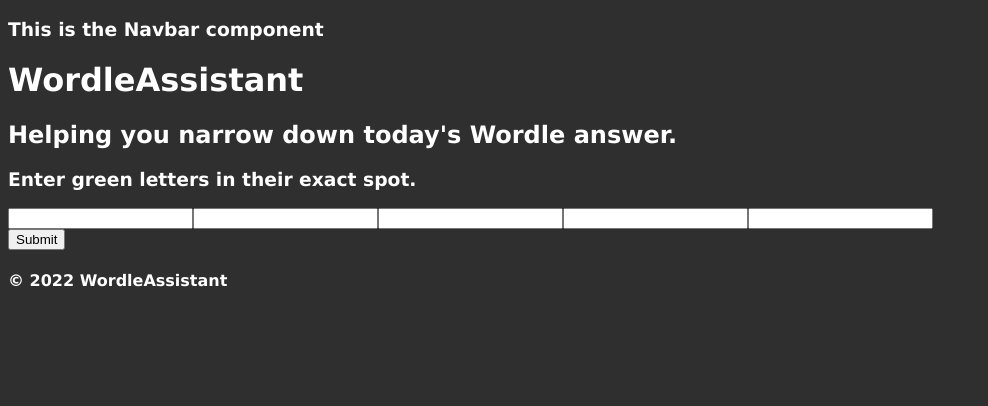
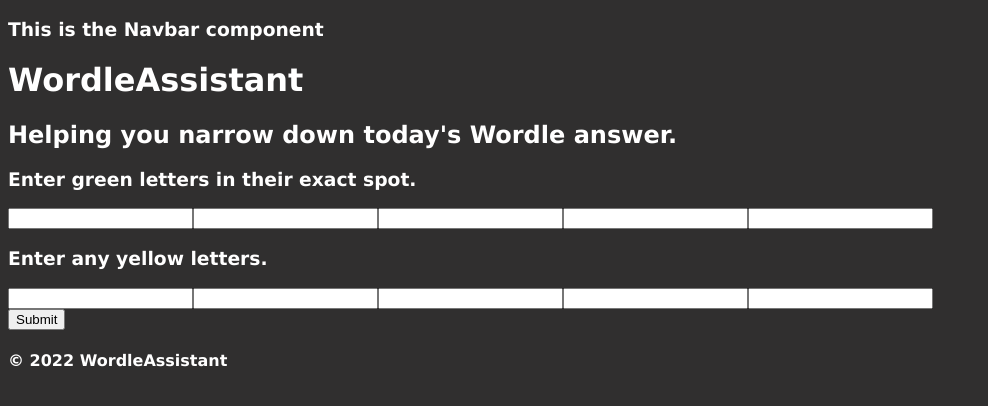
Before and after one commit to joakes0797/react-word-assistant, a React (Create React App) app: page / in a window 1280 px wide. Shown: the top 406 px of the page, without its empty margins (0-988 px from the left). Built offline with nearby package versions, Linux system fonts and the light colour scheme.

Commit message:
Complete yellowLetter functionality

```diff
--- a/src/SearchForm.js
+++ b/src/SearchForm.js
@@ -12,6 +12,11 @@ export function SearchForm() {
             B03: '',
             B04: '',
             B05: '',
+            B06: '',
+            B07: '',
+            B08: '',
+            B09: '',
+            B10: ''
         },
         onSubmit: values => {
             var greenLetters = '';
@@ -23,16 +28,43 @@ export function SearchForm() {
             (values.B05 === '') ? greenLetters += '.' : greenLetters += values.B05.toLowerCase();
 
             result = greenLetters;
-            // console.log(`The result is ${result}`);
             var regex = new RegExp(`${result}`);
-            // console.log(`The result is ${regex}`);
-            console.log(`this is a new search-------------`)
-            // var bar = answers.filter(word => word.match(/c..../g));
-            var bar = answers.filter(word => word.match(regex));
+            console.log(`this is a new green search-------------`)
+            var foo = answers.filter(word => word.match(regex));
+            for (let i = 0; i < foo.length; i++){
+                console.log(foo[i]);
+            }
 
-            for (let i = 0; i < bar.length; i++){
-                console.log(bar[i]);
+            var y1 = '';
+            var y2 = '';
+            var y3 = '';
+            var y4 = '';
+            var y5 = '';
+
+            (values.B06 === '') ? y1 = '.' : y1 = values.B06.toLowerCase();
+            (values.B07 === '') ? y2 = '.' : y2 = values.B07.toLowerCase();
+            (values.B08 === '') ? y3 = '.' : y3 = values.B08.toLowerCase();
+            (values.B09 === '') ? y4 = '.' : y4 = values.B09.toLowerCase();
+            (values.B10 === '') ? y5 = '.' : y5 = values.B10.toLowerCase();
+
+            console.log(`this is the yellow search on greens -------------`)
+            var bar = foo.filter(word => word.match(y1));
+            var bar2 = bar.filter(word => word.match(y2));
+            var bar3 = bar2.filter(word => word.match(y3));
+            var bar4 = bar3.filter(word => word.match(y4));
+            var bar5 = bar4.filter(word => word.match(y5));
+
+            for (let i = 0; i < bar5.length; i++){
+                console.log(bar5[i]);
             }
+
+
+
+
+
+
+
+
         }
     });
     return (
@@ -48,15 +80,15 @@ export function SearchForm() {
                     <input onChange={formik.handleChange} value={formik.values.B04} type="text" pattern="[a-zA-Z]" title="No spaces, numbers, or special characters." id="B04" name="B04" maxLength="1" />
                     <input onChange={formik.handleChange} value={formik.values.B05} type="text" pattern="[a-zA-Z]" title="No spaces, numbers, or special characters." id="B05" name="B05" maxLength="1" />
                 </div>
-                {/* <div className="yellow-letters">
+                <div className="yellow-letters">
                     <h3>Enter any yellow letters.</h3>
-                    <input className="form-field" placeholder="" name="B06" maxlength="1" />
-                    <input className="form-field" placeholder="" name="B07" maxlength="1" />
-                    <input className="form-field" placeholder="" name="B08" maxlength="1" />
-                    <input className="form-field" placeholder="" name="B09" maxlength="1" />
-                    <input className="form-field" placeholder="" name="B10" maxlength="1" />
+                    <input onChange={formik.handleChange} value={formik.values.B06} type="text" pattern="[a-zA-Z]" title="No spaces, numbers, or special characters." id="B06" name="B06" maxLength="1" />
+                    <input onChange={formik.handleChange} value={formik.values.B07} type="text" pattern="[a-zA-Z]" title="No spaces, numbers, or special characters." id="B07" name="B07" maxLength="1" />
+                    <input onChange={formik.handleChange} value={formik.values.B08} type="text" pattern="[a-zA-Z]" title="No spaces, numbers, or special characters." id="B08" name="B08" maxLength="1" />
+                    <input onChange={formik.handleChange} value={formik.values.B09} type="text" pattern="[a-zA-Z]" title="No spaces, numbers, or special characters." id="B09" name="B09" maxLength="1" />
+                    <input onChange={formik.handleChange} value={formik.values.B10} type="text" pattern="[a-zA-Z]" title="No spaces, numbers, or special characters." id="B10" name="B10" maxLength="1" />
                 </div>
-                <div className="gray-letters">
+                {/* <div className="gray-letters">
                     <h3>Enter up to 10 gray letters.</h3>
                     <input className="form-field" placeholder="" name="B11" maxlength="1" />
                     <input className="form-field" placeholder="" name="B12" maxlength="1" />
```
